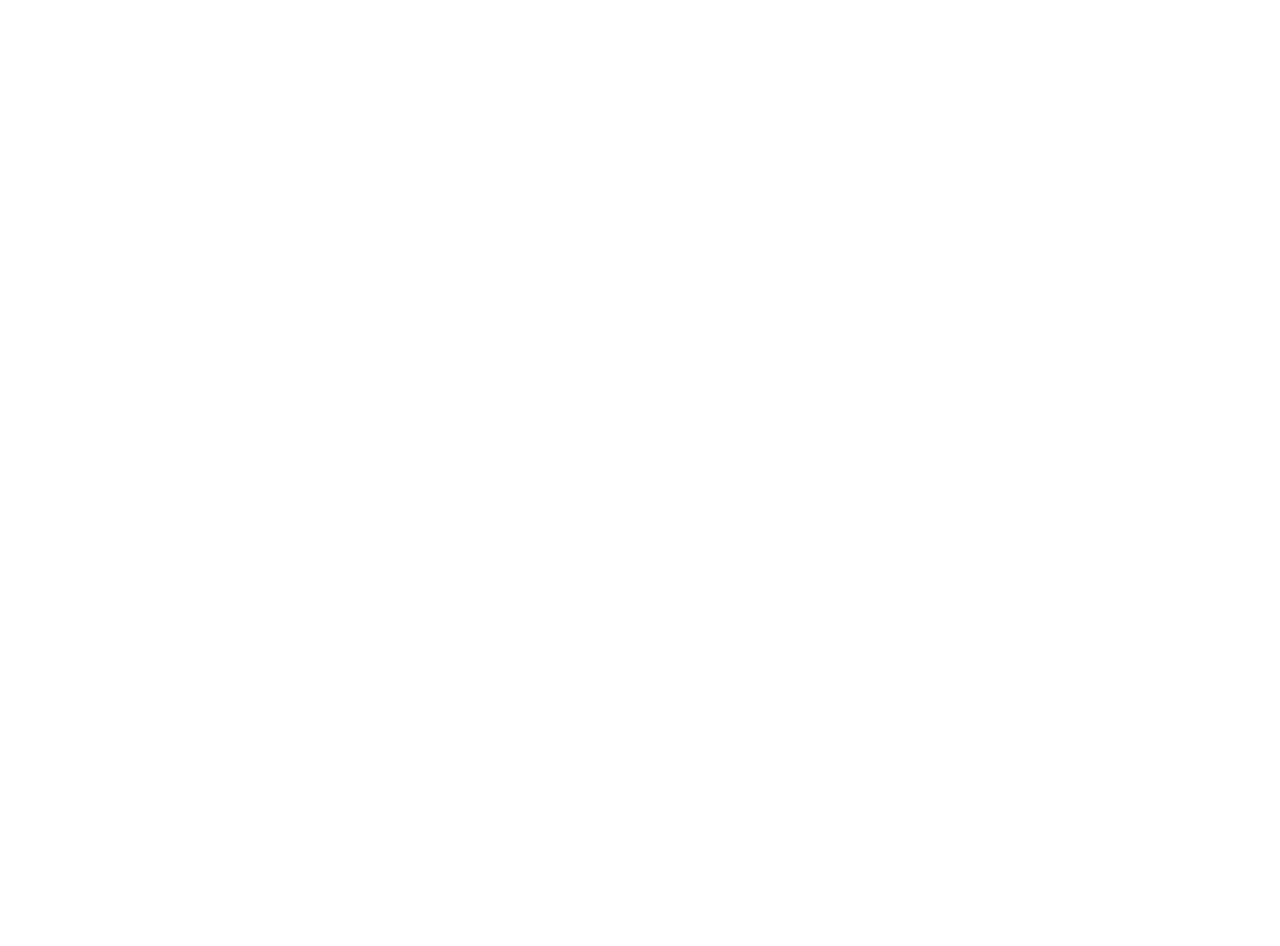
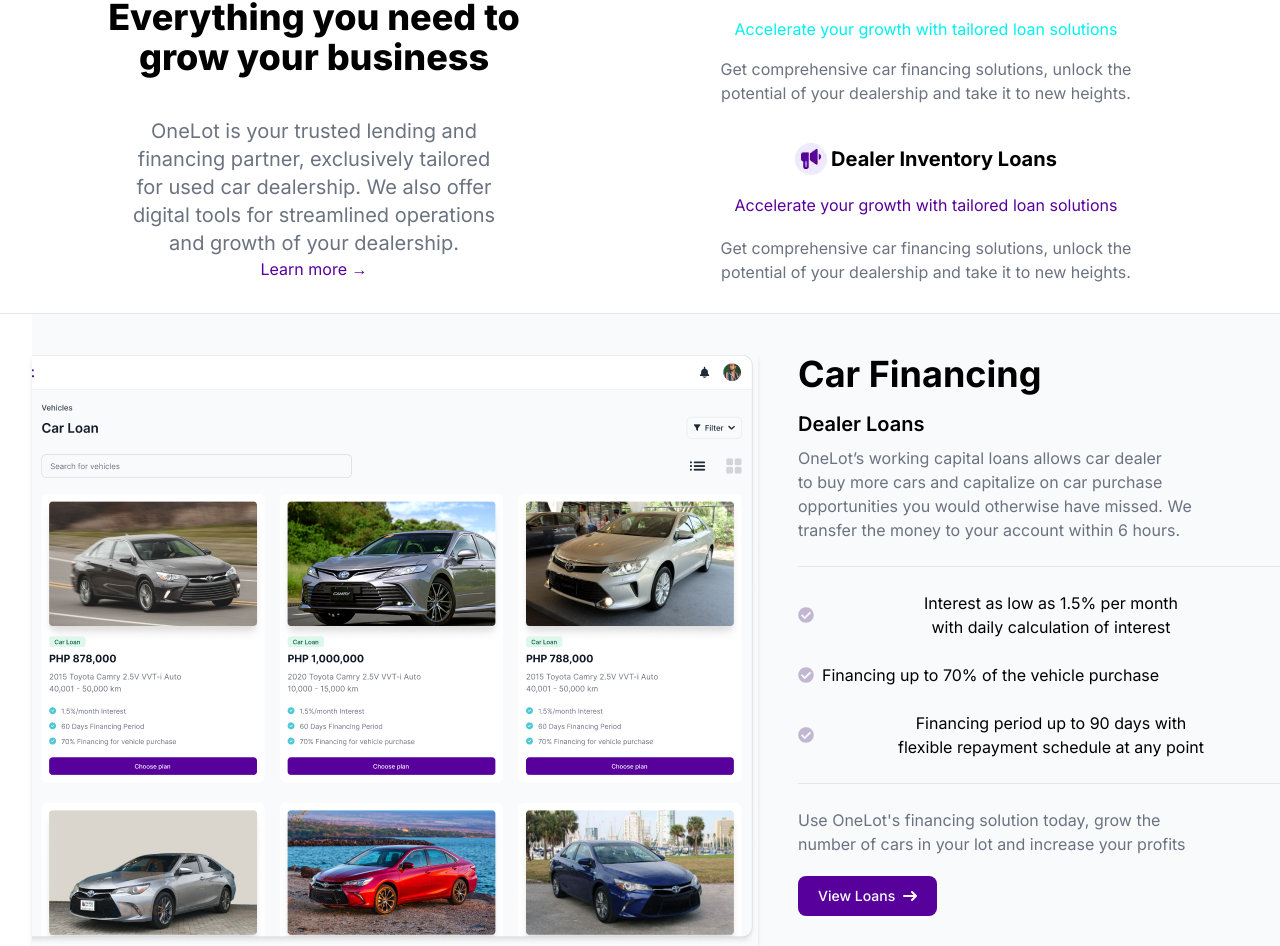
Before and after one commit to jkarthik-2004/OneLot-Assignment, a Next.js app: page / in a window 1280 px wide. Shown: the part 1556-2502 px from the top of the page. Before the commit the page ends 1552 px from the top, so only its background shows below. Built offline with nearby package versions, Linux system fonts and the light colour scheme.

Commit message:
completed carfinancing_section

```diff
--- a/src/app/components/Hero.jsx
+++ b/src/app/components/Hero.jsx
@@ -1,15 +1,18 @@
-import React from 'react'
+import React from "react";
 
 export default function Hero() {
   return (
-    <div className='bg-white items-center text-center pt-40'>
-        <p className='sm:text-5xl text-3xl sm:mb-8 mb-4 font-extrabold px-4 sm:px-20 xl:px-20 2xl:px-72 text-black'>
+    <div className="bg-white items-center text-center pt-40">
+      <p className="sm:text-5xl text-3xl sm:mb-8 mb-4 font-extrabold px-4 sm:px-20 xl:px-20 2xl:px-72 text-black">
         Grow your dealership with working capital loans and
-        <br/>
+        <br />
         digital tools from OneLot
       </p>
-        <p className='text-gray-500 font-normal px-4 sm:px-20 2xl:px-20 sm:w-2/3 2xl:w-1/2 mx-auto sm:text-xl'>
-            We enable dealers to buy more cars through our working capital loan solutions and sell cars more efficiently through our Dealership Management System with its inventory management, marketing solutions and market insights
+      <p className="text-gray-500 font-normal px-4 sm:px-20 2xl:px-20 sm:w-2/3 2xl:w-1/2 mx-auto sm:text-xl">
+        We enable dealers to buy more cars through our working capital loan
+        solutions and sell cars more efficiently through our Dealership
+        Management System with its inventory management, marketing solutions and
+        market insights
       </p>
       <button
         type="button"
@@ -17,24 +20,170 @@
       >
         Inquire Now
       </button>
-          <div className='flex justify-center items-center mt-5 p-5'>
-          <img src="home_hero_image.webp" alt="" className=''/>
+      <div className="flex justify-center items-center mt-5 p-5">
+        <img src="home_hero_image.webp" alt="" className="" />
       </div>
-          <div className='flex flex-col gap-2 justify-center items-center mt-6 bg-slate-50'>
-            <p className='text-gray-500'>Regulated by</p>
+      <div className="flex flex-col gap-2 justify-center items-center mt-6 bg-slate-50">
+        <p className="text-gray-500">Regulated by</p>
         <img src="sec.webp" alt="" />
       </div>
-          <div className='flex gap-6 items-center justify-center'>
-            <div>
-              <p className='text-3xl font-bold'>Everything you need to grow your business</p>
-              <p className='text-md text-gray-500'>OneLot is your trusted lending and financing partner, exclusively tailored for used car dealership. We also offer digital tools for streamlined operations and growth of your dealership.</p>
-            </div>
-            <div className='flex items-center mb-4'>
-            <img src="dollar-icon.svg" alt="" />
-            <p className='text-xl font-bold'>Dealer Inventory Loans</p>
-            </div>
-            <p>Accelerate your growth with tailored loan solutions</p>
+
+      <div class="grid grid-cols-1 gap-6 sm:grid-cols-2 px-4 sm:px-20 2xl:px-40 mt-10 py-5 border-t border-b">
+        <div class="mb-3 sm:pr-20 sm:pt-10">
+          <div class="2xl:pl-32 2xl:pr-8">
+            <p class="text-black text-3xl sm:text-4xl font-extrabold">
+              Everything you need to grow your business
+            </p>
+            <p class="text-gray-500 sm:text-xl mt-4 sm:mt-10 text-balance">
+              OneLot is your trusted lending and financing partner, exclusively
+              tailored for used car dealership. We also offer digital tools for
+              streamlined operations and growth of your dealership.
+            </p>
+            <p>
+              <a href="/" className="text-[#57009C]">
+                Learn more <span>&rarr;</span>
+              </a>
+            </p>
           </div>
         </div>
-  )
+
+        <div className="flex flex-col justify-around">
+          <div className="flex items-center justify-center gap-1">
+            <img src="dollar-icon.svg" alt="" />
+            <ul className="text-balance">
+              <li className="text-xl font-bold">Dealer Inventory Loans</li>
+            </ul>
+          </div>
+          <ul className="text-balance">
+            <li className="text-[#01F1F1] mb-4 text-balance">
+              Accelerate your growth with tailored loan solutions
+            </li>
+            <li className="text-gray-500 text-balance">
+              Get comprehensive car financing solutions, unlock the potential of
+              your dealership and take it to new heights.
+            </li>
+          </ul>
+
+          <div className="mt-5 flex gap-1 items-center justify-center">
+            <img src="announcements-icon.webp" alt="" />
+            <p className="text-xl font-bold text-balance">
+              Dealer Inventory Loans
+            </p>
+          </div>
+          <p className="text-[#57009C] text-balance">
+            Accelerate your growth with tailored loan solutions
+          </p>
+          <p className="text-gray-500 text-balance">
+            Get comprehensive car financing solutions, unlock the potential of
+            your dealership and take it to new heights.
+          </p>
+        </div>
+      </div>
+
+      <div className="bg-slate-50 flex flex-col sm:flex-row gap-10 ml-8">
+        <img src="carfinancing.png" alt="" className="shadow-md mt-10" />
+        <div className="mt-10">
+          <ul className="text-left">
+            <li className="text-3xl sm:text-4xl font-bold">Car Financing</li>
+            <li className="text-xl mt-4 font-semibold text-balance">
+              Dealer Loans
+            </li>
+          </ul>
+          <p className="text-gray-500 text-balance text-left mt-2">
+            OneLot’s working capital loans allows car dealer to buy more cars
+            and capitalize on car purchase opportunities you would otherwise
+            have missed. We transfer the money to your account within 6 hours.
+          </p>
+          <hr className="mt-6" />
+
+          <div className="flex mt-6 items-center">
+            <svg
+              stroke="currentColor"
+              fill="currentColor"
+              stroke-width="0"
+              viewBox="0 0 512 512"
+              class="mr-2 flex-shrink-0"
+              style={{ color: "#c3b6d1" }}
+              height="1em"
+              width="1em"
+              xmlns="http://www.w3.org/2000/svg"
+            >
+              <path d="M504 256c0 136.967-111.033 248-248 248S8 392.967 8 256 119.033 8 256 8s248 111.033 248 248zM227.314 387.314l184-184c6.248-6.248 6.248-16.379 0-22.627l-22.627-22.627c-6.248-6.249-16.379-6.249-22.628 0L216 308.118l-70.059-70.059c-6.248-6.248-16.379-6.248-22.628 0l-22.627 22.627c-6.248 6.248-6.248 16.379 0 22.627l104 104c6.249 6.249 16.379 6.249 22.628.001z"></path>
+            </svg>
+            <p className="text-balance">
+              Interest as low as 1.5% per month with daily calculation of
+              interest
+            </p>
+          </div>
+          <div className="flex mt-6 items-center">
+            <svg
+              stroke="currentColor"
+              fill="currentColor"
+              stroke-width="0"
+              viewBox="0 0 512 512"
+              class="mr-2 flex-shrink-0"
+              style={{ color: "#c3b6d1" }}
+              height="1em"
+              width="1em"
+              xmlns="http://www.w3.org/2000/svg"
+            >
+              <path d="M504 256c0 136.967-111.033 248-248 248S8 392.967 8 256 119.033 8 256 8s248 111.033 248 248zM227.314 387.314l184-184c6.248-6.248 6.248-16.379 0-22.627l-22.627-22.627c-6.248-6.249-16.379-6.249-22.628 0L216 308.118l-70.059-70.059c-6.248-6.248-16.379-6.248-22.628 0l-22.627 22.627c-6.248 6.248-6.248 16.379 0 22.627l104 104c6.249 6.249 16.379 6.249 22.628.001z"></path>
+            </svg>
+            <p className="text-balance">
+              Financing up to 70% of the vehicle purchase
+            </p>
+          </div>
+          <div className="flex mt-6 items-center">
+            <svg
+              stroke="currentColor"
+              fill="currentColor"
+              stroke-width="0"
+              viewBox="0 0 512 512"
+              class="mr-2 flex-shrink-0"
+              style={{ color: "#c3b6d1" }}
+              height="1em"
+              width="1em"
+              xmlns="http://www.w3.org/2000/svg"
+            >
+              <path d="M504 256c0 136.967-111.033 248-248 248S8 392.967 8 256 119.033 8 256 8s248 111.033 248 248zM227.314 387.314l184-184c6.248-6.248 6.248-16.379 0-22.627l-22.627-22.627c-6.248-6.249-16.379-6.249-22.628 0L216 308.118l-70.059-70.059c-6.248-6.248-16.379-6.248-22.628 0l-22.627 22.627c-6.248 6.248-6.248 16.379 0 22.627l104 104c6.249 6.249 16.379 6.249 22.628.001z"></path>
+            </svg>
+            <p className="text-balance">
+              Financing period up to 90 days with flexible repayment schedule at
+              any point
+            </p>
+          </div>
+
+          <hr className="mt-6 mb-6" />
+          <p className="text-gray-500 text-balance text-left">
+            Use OneLot's financing solution today, grow the number of cars in
+            your lot and increase your profits
+            </p>
+
+          <p className="text-left mt-5"><button
+            type="button"
+            class="text-white bg-[#57009C] hover:bg-[#57009C] focus:ring-4 focus:outline-none focus:-[#57009C] font-medium rounded-lg text-sm px-5 py-2.5 text-center inline-flex items-center"
+          >
+            View Loans
+            <svg
+              class="rtl:rotate-180 w-3.5 h-3.5 ms-2"
+              aria-hidden="true"
+              xmlns="http://www.w3.org/2000/svg"
+              fill="none"
+              viewBox="0 0 14 10"
+            >
+              <path
+                stroke="currentColor"
+                stroke-linecap="round"
+                stroke-linejoin="round"
+                stroke-width="2"
+                d="M1 5h12m0 0L9 1m4 4L9 9"
+              />
+            </svg>
+          </button>
+          </p>
+        </div>
+
+      </div>
+    </div>
+  );
 }
```
Also changed, not shown: public/carfinancing.png (added), public/tick.svg (added), src/app/components/Navbar.jsx (line endings or trailing spaces). Lines whose indentation alone changed are shown as unchanged.
